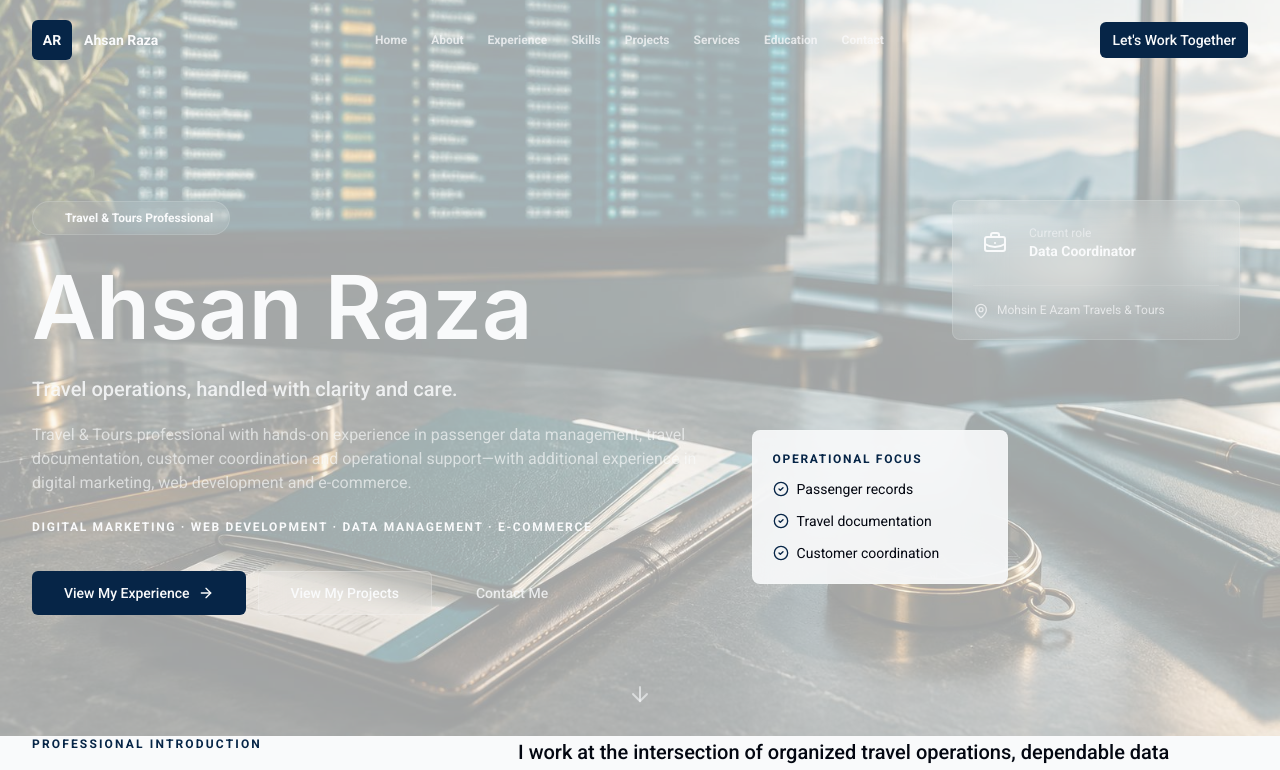
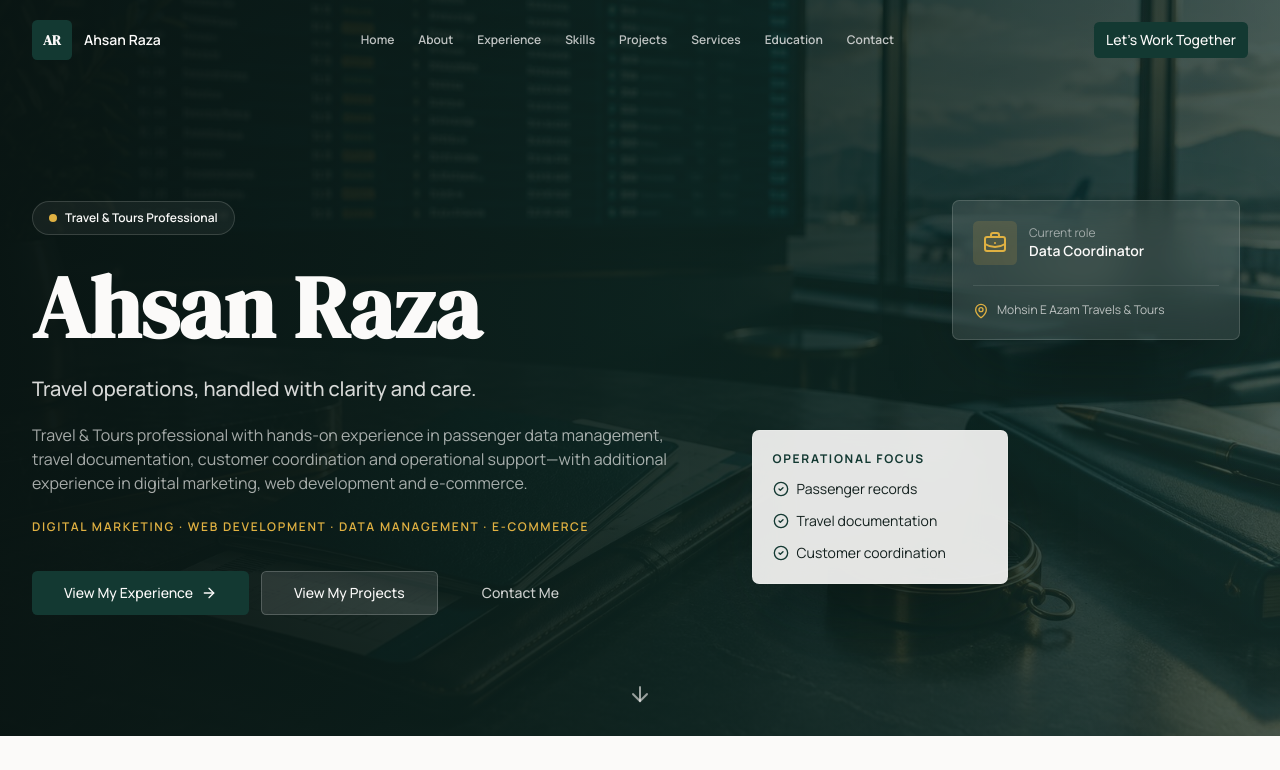
Before and after one commit to ahsanrazaawan776/ahsan-awan-portfolio-craft, a React (Vite) app: page / in a window 1280 px wide. Shown: the top 770 px of the page. Built offline with nearby package versions, Linux system fonts and the light colour scheme; what @lovable.dev/cloud-auth-js would draw is missing.

Commit message:
Changes
Co-authored-by: ahsanrazaawan776 <204906551+ahsanrazaawan776@users.noreply.github.com>

```diff
--- a/index.html
+++ b/index.html
@@ -4,18 +4,22 @@
   <head>
     <meta charset="UTF-8" />
     <meta name="viewport" content="width=device-width, initial-scale=1.0" />
-    <title>Ahsan Raza Awan - Digital Marketer | Graphic Designer</title>
-    <meta name="description" content="Portfolio of Ahsan Raza Awan - Digital Marketer, Graphic Designer and Business Owner specializing in creative design and business strategy." />
-    <meta name="author" content="Ahsan Raza Awan" />
+    <title>Ahsan Raza | Travel & Tours Professional | Digital & Web Specialist</title>
+    <meta name="description" content="Ahsan Raza is a Travel & Tours professional with experience in travel operations, passenger data management, documentation, digital marketing, web development and e-commerce." />
+    <meta name="author" content="Ahsan Raza" />
+    <link rel="preconnect" href="https://fonts.googleapis.com" />
+    <link rel="preconnect" href="https://fonts.gstatic.com" crossorigin />
+    <link href="https://fonts.googleapis.com/css2?family=DM+Serif+Display&family=Manrope:wght@400;500;600;700&display=swap" rel="stylesheet" />
+    <link rel="canonical" href="https://ahsan-awan-portfolio-craft.lovable.app/" />
 
-    <meta property="og:title" content="Ahsan Raza Awan - Digital Marketer | Graphic Designer" />
-    <meta property="og:description" content="Portfolio of Ahsan Raza Awan - Digital Marketer, Graphic Designer and Business Owner specializing in creative design and business strategy." />
+    <meta property="og:title" content="Ahsan Raza | Travel & Tours Professional" />
+    <meta property="og:description" content="Travel operations, passenger data management, documentation, digital marketing, web development and e-commerce." />
     <meta property="og:type" content="website" />
-    <meta property="og:image" content="https://lovable.dev/opengraph-image-p98pqg.png" />
+    <meta property="og:url" content="https://ahsan-awan-portfolio-craft.lovable.app/" />
 
     <meta name="twitter:card" content="summary_large_image" />
-    <meta name="twitter:site" content="@lovable_dev" />
-    <meta name="twitter:image" content="https://lovable.dev/opengraph-image-p98pqg.png" />
+    <meta name="twitter:title" content="Ahsan Raza | Travel & Tours Professional" />
+    <meta name="twitter:description" content="Travel operations, passenger data management, documentation, digital marketing, web development and e-commerce." />
   </head>
 
   <body>
--- a/src/index.css
+++ b/src/index.css
@@ -1,85 +1,39 @@
-
-@import url('https://fonts.googleapis.com/css2?family=Inter:wght@300;400;500;600;700&family=Roboto:wght@300;400;500;700&display=swap');
-
 @tailwind base;
 @tailwind components;
 @tailwind utilities;
 
 @layer base {
   :root {
-    --background: 210 20% 98%;
-    --foreground: 224 71% 4%;
-
-    --card: 0 0% 100%;
-    --card-foreground: 224 71% 4%;
-
-    --popover: 0 0% 100%;
-    --popover-foreground: 224 71% 4%;
-
-    --primary: 211 85% 15%;
-    --primary-foreground: 210 20% 98%;
-
-    --secondary: 210 20% 96%;
-    --secondary-foreground: 211 85% 15%;
-
-    --muted: 220 14% 96%;
-    --muted-foreground: 220 8% 46%;
-
-    --accent: 220 14% 96%;
-    --accent-foreground: 211 85% 15%;
-
-    --destructive: 0 84% 60%;
-    --destructive-foreground: 210 20% 98%;
-
-    --border: 220 13% 91%;
-    --input: 220 13% 91%;
-    --ring: 211 85% 15%;
-
-    --radius: 0.5rem;
-
+    --background: 42 25% 98%; --foreground: 170 25% 10%;
+    --card: 0 0% 100%; --card-foreground: 170 25% 10%;
+    --popover: 0 0% 100%; --popover-foreground: 170 25% 10%;
+    --primary: 169 50% 15%; --primary-foreground: 42 25% 98%;
+    --secondary: 166 19% 92%; --secondary-foreground: 169 50% 15%;
+    --muted: 45 16% 94%; --muted-foreground: 168 8% 42%;
+    --accent: 42 72% 57%; --accent-foreground: 169 50% 10%;
+    --highlight: 42 72% 57%; --highlight-foreground: 169 50% 10%;
+    --destructive: 0 70% 45%; --destructive-foreground: 0 0% 100%;
+    --border: 160 10% 84%; --input: 160 10% 84%; --ring: 169 50% 25%;
+    --radius: .45rem;
+    --hero: linear-gradient(118deg, hsl(170 40% 7%) 0%, hsl(169 48% 12%) 55%, hsl(173 34% 18%) 100%);
+    --hero-overlay: linear-gradient(90deg, hsl(170 40% 6% / .96) 0%, hsl(169 45% 9% / .76) 52%, hsl(169 45% 9% / .34) 100%);
+    --shadow-premium: 0 24px 60px -35px hsl(169 50% 10% / .45);
+    --shadow-glass: 0 30px 80px -25px hsl(170 60% 4% / .65);
     scroll-behavior: smooth;
   }
-
-  * {
-    @apply border-border;
-  }
-
-  body {
-    @apply bg-background text-foreground font-body;
-  }
-
-  h1, h2, h3, h4, h5, h6 {
-    @apply font-sans font-medium;
-  }
+  * { @apply border-border; }
+  body { @apply bg-background text-foreground font-sans antialiased; letter-spacing: 0; }
+  h1, h2, h3, h4 { @apply font-display; letter-spacing: 0; }
+  ::selection { @apply bg-highlight text-highlight-foreground; }
+  :focus-visible { @apply outline-none ring-2 ring-ring ring-offset-2 ring-offset-background; }
 }
 
 @layer components {
-  .section-padding {
-    @apply py-20 px-6 md:px-12 lg:px-24;
-  }
+  .section-shell { @apply py-20 md:py-28; }
+  .contact-link { @apply flex items-center gap-3 text-sm text-muted-foreground transition-colors hover:text-primary; }
+  .contact-link svg { @apply h-5 w-5 text-primary; }
+}
 
-  .section-title {
-    @apply text-3xl md:text-4xl font-bold text-brand-blue mb-8;
-  }
-
-  .section-subtitle {
-    @apply text-xl text-muted-foreground mb-12 max-w-2xl;
-  }
-
-  .skill-tag {
-    @apply px-4 py-2 bg-brand-light border border-brand-gray rounded-full text-sm font-medium transition-all hover:bg-brand-blue hover:text-white;
-  }
-
-  .timeline-item {
-    @apply relative pl-8 pb-12 border-l border-brand-gray;
-  }
-
-  .timeline-item:before {
-    content: "";
-    @apply absolute -left-[5px] top-0 h-2.5 w-2.5 bg-brand-blue rounded-full;
-  }
-
-  .timeline-item:last-child {
-    @apply border-0;
-  }
+@media (prefers-reduced-motion: reduce) {
+  *, *::before, *::after { scroll-behavior: auto !important; animation-duration: .01ms !important; animation-iteration-count: 1 !important; transition-duration: .01ms !important; }
 }
--- a/src/main.tsx
+++ b/src/main.tsx
@@ -2,4 +2,6 @@ import { createRoot } from 'react-dom/client'
 import App from './App.tsx'
 import './index.css'
 
-createRoot(document.getElementById("root")!).render(<App />);
+const root = document.getElementById("root");
+if (!root) throw new Error("Root element not found");
+createRoot(root).render(<App />);
--- a/tailwind.config.ts
+++ b/tailwind.config.ts
@@ -45,6 +45,10 @@ export default {
 					DEFAULT: 'hsl(var(--accent))',
 					foreground: 'hsl(var(--accent-foreground))'
 				},
+				highlight: {
+					DEFAULT: 'hsl(var(--highlight))',
+					foreground: 'hsl(var(--highlight-foreground))'
+				},
 				popover: {
 					DEFAULT: 'hsl(var(--popover))',
 					foreground: 'hsl(var(--popover-foreground))'
@@ -53,14 +57,9 @@ export default {
 					DEFAULT: 'hsl(var(--card))',
 					foreground: 'hsl(var(--card-foreground))'
 				},
-				// Custom colors
-				brand: {
-					blue: "#0A2540",
-					light: "#F8F9FA",
-					gray: "#DEE2E6",
-					dark: "#333333",
-				},
 			},
+			backgroundImage: { hero: 'var(--hero)', 'hero-overlay': 'var(--hero-overlay)' },
+			boxShadow: { premium: 'var(--shadow-premium)', glass: 'var(--shadow-glass)' },
 			borderRadius: {
 				lg: 'var(--radius)',
 				md: 'calc(var(--radius) - 2px)',
@@ -79,6 +78,8 @@ export default {
 					'0%': { opacity: '0' },
 					'100%': { opacity: '1' }
 				},
+				float: { '0%, 100%': { transform: 'translateY(0)' }, '50%': { transform: 'translateY(-12px)' } },
+				reveal: { '0%': { opacity: '0', transform: 'translateY(20px)' }, '100%': { opacity: '1', transform: 'translateY(0)' } },
 				slideUp: {
 					'0%': { transform: 'translateY(100px)', opacity: '0' },
 					'100%': { transform: 'translateY(0)', opacity: '1' }
@@ -94,10 +95,13 @@ export default {
 				"fadeIn": "fadeIn 1s ease-in-out",
 				"slideUp": "slideUp 0.5s ease-out",
 				"slideRight": "slideRight 0.5s ease-out"
+				,"float": "float 6s ease-in-out infinite"
+				,"float-delayed": "float 7s ease-in-out 1.2s infinite"
+				,"reveal": "reveal .8s ease-out both"
 			},
 			fontFamily: {
-				sans: ['Inter', 'sans-serif'],
-				body: ['Roboto', 'sans-serif'],
+				sans: ['Manrope', 'sans-serif'],
+				display: ['DM Serif Display', 'serif'],
 			},
 		},
 	},
```
